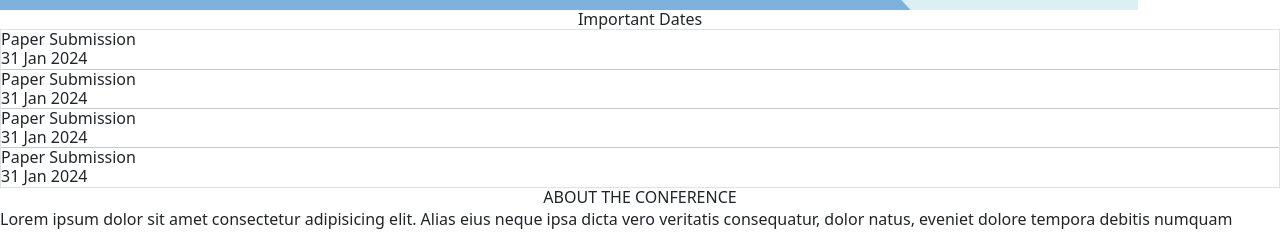
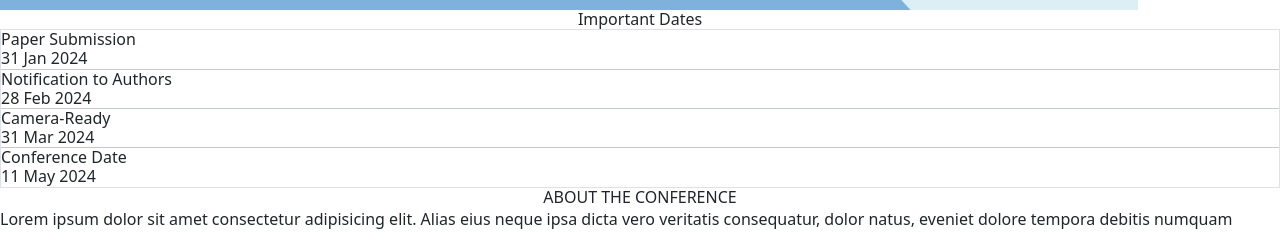
Before and after one commit to iharshyadav/itbt-website, a React (Vite) app: page / in a window 1280 px wide. Shown: the part 823-1058 px from the top of the page. Built offline with nearby package versions, Linux system fonts and the light colour scheme.

Commit message:
Update Home.jsx

```diff
--- a/src/Components/Home.jsx
+++ b/src/Components/Home.jsx
@@ -24,22 +24,22 @@ const Home = () => {
           <hr className="w-full" />
           <div className=" md:w-full items-center justify-center w-full">
              <div className="first flex justify-around">
-               <h1>Paper Submission</h1>
-               <h1>31 Jan 2024</h1>
+               <h1>Notification to Authors</h1>
+               <h1>28 Feb 2024</h1>
              </div>
           </div>
           <hr className="w-full" />
           <div className=" md:w-full items-center justify-center w-full">
              <div className="first flex justify-around">
-               <h1>Paper Submission</h1>
-               <h1>31 Jan 2024</h1>
+               <h1>Camera-Ready</h1>
+               <h1>	31 Mar 2024</h1>
              </div>
           </div>
           <hr className="w-full" />
           <div className=" md:w-full items-center justify-center w-full">
              <div className="first flex justify-around">
-               <h1>Paper Submission</h1>
-               <h1>31 Jan 2024</h1>
+                <h1>Conference Date</h1>
+                <h1>	11 May 2024</h1>
              </div>
           </div>
         </div>
```
